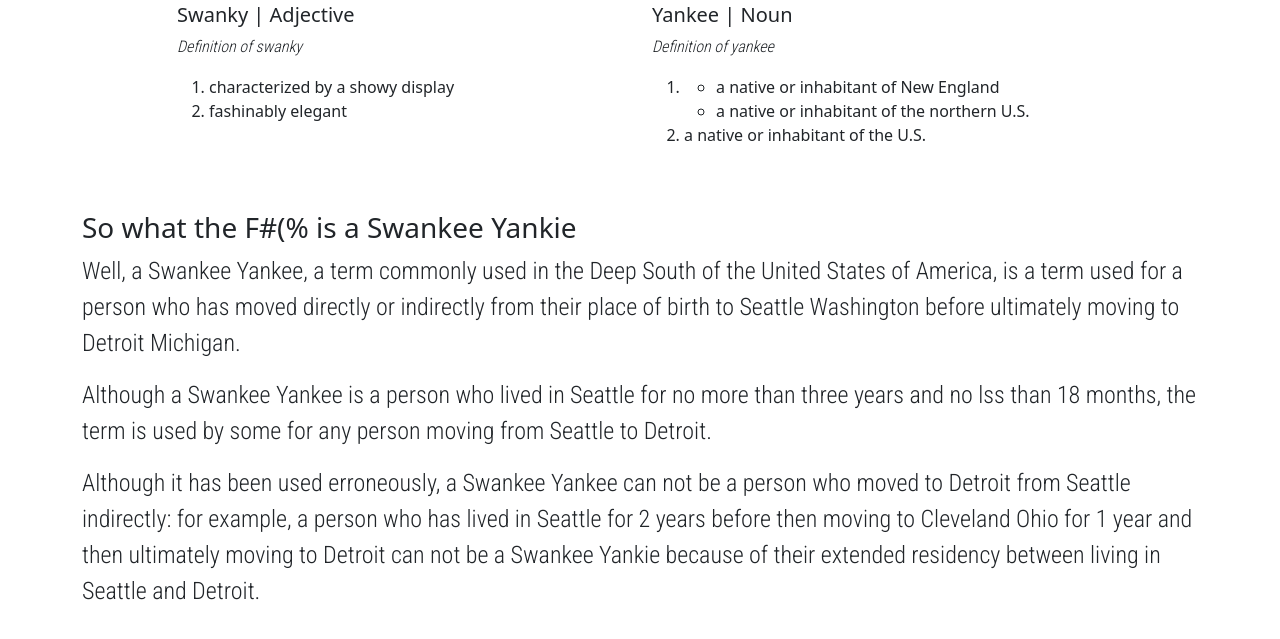
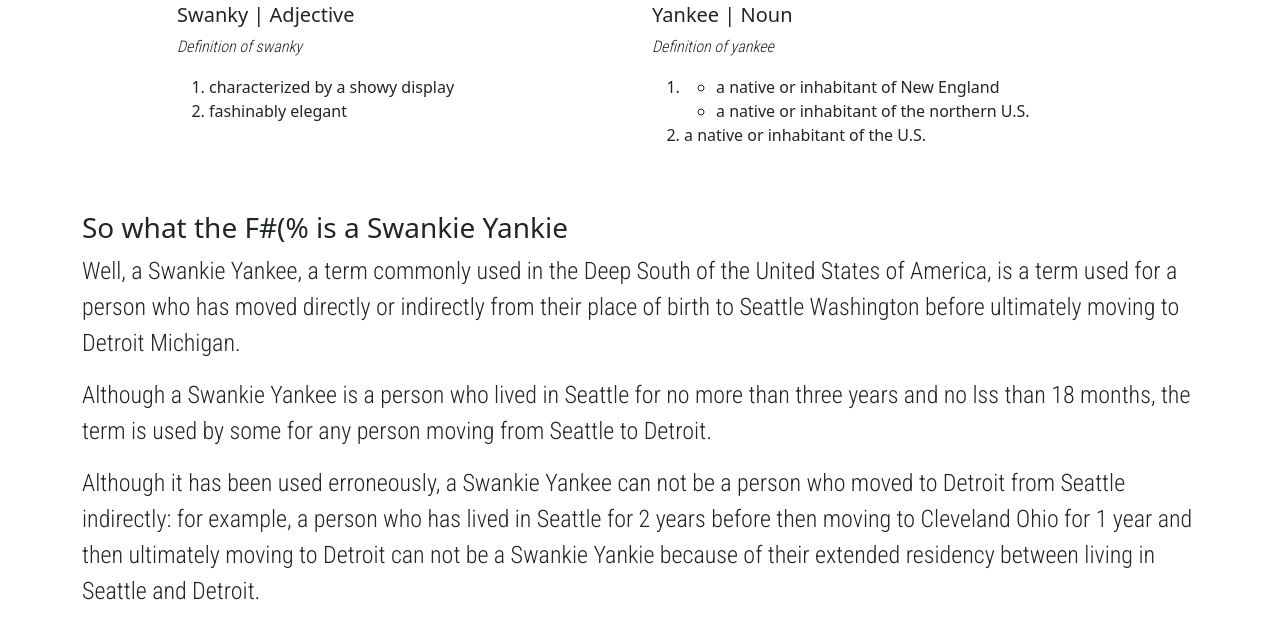
Before and after one commit to johnhabibi/swankieyankee, a plain HTML site: page index.html in a window 1280 px wide. Shown: the part 93-732 px from the top of the page. Drawn offline with nearby package versions, Linux system fonts and the light colour scheme.

Commit message:
swankie not swankee

```diff
--- a/index.html
+++ b/index.html
@@ -43,25 +43,25 @@
           </ol>
         </div>
       </div>
-      <div class="mt-5 swankee-yankee">
-        <h3>So what the F#(% is a Swankee Yankie</h3>
+      <div class="mt-5 swankie-yankee">
+        <h3>So what the F#(% is a Swankie Yankie</h3>
         <p>
-          Well, a Swankee Yankee, a term commonly used in the Deep South of the
+          Well, a Swankie Yankee, a term commonly used in the Deep South of the
           United States of America, is a term used for a person who has moved
           directly or indirectly from their place of birth to Seattle Washington
           before ultimately moving to Detroit Michigan.
         </p>
         <p>
-          Although a Swankee Yankee is a person who lived in Seattle for no more
+          Although a Swankie Yankee is a person who lived in Seattle for no more
           than three years and no lss than 18 months, the term is used by some
           for any person moving from Seattle to Detroit.
         </p>
         <p>
-          Although it has been used erroneously, a Swankee Yankee can not be a
+          Although it has been used erroneously, a Swankie Yankee can not be a
           person who moved to Detroit from Seattle indirectly: for example, a
           person who has lived in Seattle for 2 years before then moving to
           Cleveland Ohio for 1 year and then ultimately moving to Detroit can
-          not be a Swankee Yankie because of their extended residency between
+          not be a Swankie Yankie because of their extended residency between
           living in Seattle and Detroit.
         </p>
       </div>
--- a/style.css
+++ b/style.css
@@ -10,6 +10,6 @@
   font-family: 'Roboto Condensed', sans-serif;
 }
 
-.swankee-yankee p {
+.swankie-yankee p {
   font-size: 24px;
 }
```
